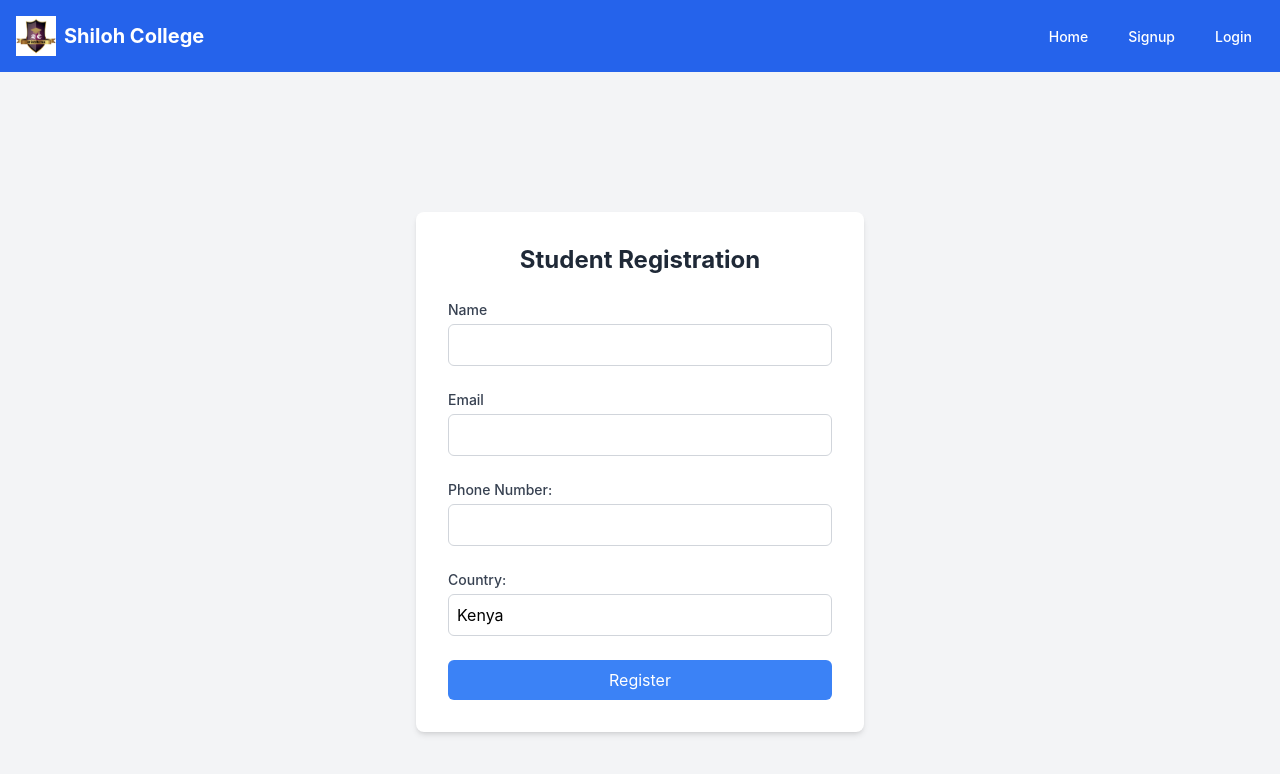
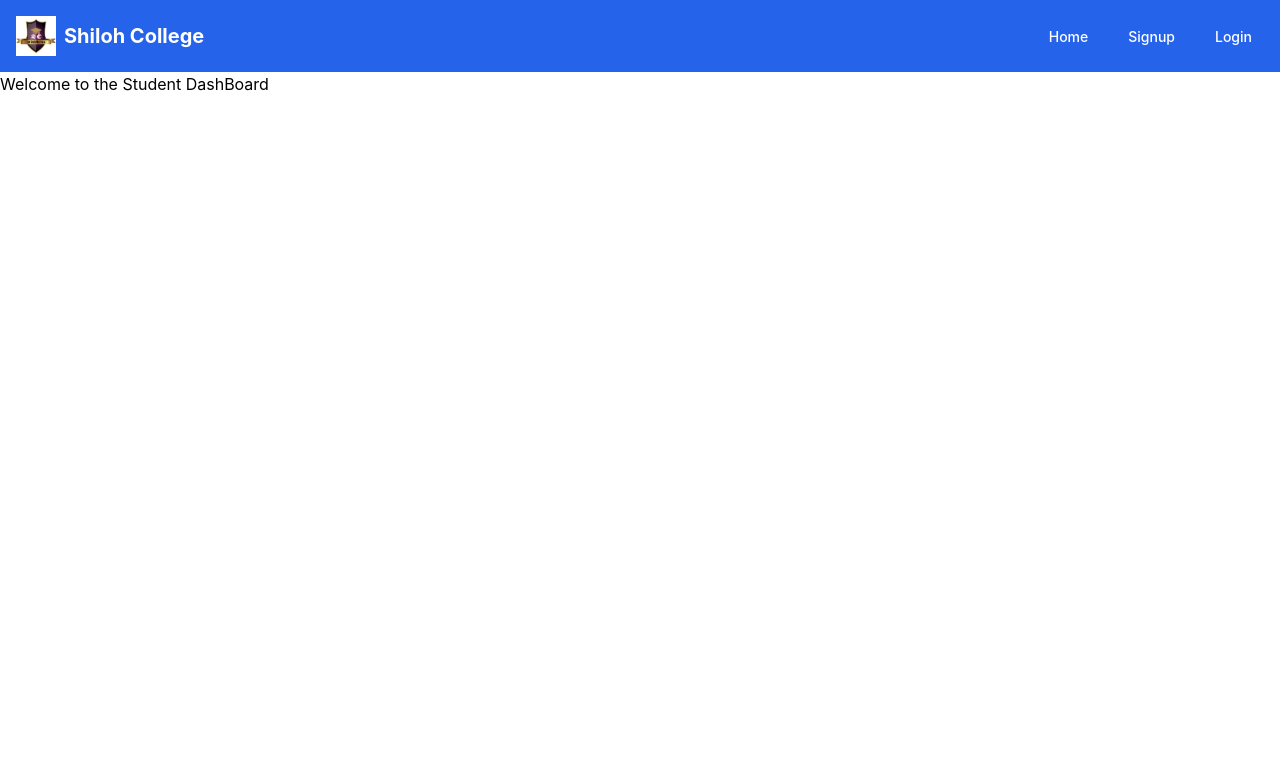
Before and after one commit to williamNyongesa/shiloh-front, a React (Create React App) app: page /student in a window 1280 px wide. Shown: the top 774 px of the page. Built offline with nearby package versions, Linux system fonts and the light colour scheme.

Commit message:
renders student registration component

```diff
--- a/src/components/App.js
+++ b/src/components/App.js
@@ -6,6 +6,7 @@ import Signup from './Signup'
 import Login from './Login'
 import Admin from './admin/Admin'
 import StudentDashboard from './students/StudentDashboard';
+import { StudentRegistration } from './students/StudentRegistration';
 
 function App() {
   return (
@@ -16,7 +17,8 @@ function App() {
             <Route path="/signup" element={<Signup />} />
             <Route path="/login" element={<Login />} />
             <Route path="/admin" element={<Admin />} />
-            <Route path="/student" element={<StudentDashboard />} />
+          <Route path="/student" element={<StudentDashboard />} />
+          <Route path="/student/registration" element={<StudentRegistration />} />
           </Routes>
         </div>
 
--- a/src/components/students/StudentDashboard.js
+++ b/src/components/students/StudentDashboard.js
@@ -1,9 +1,9 @@
-import { StudentRegistration } from "./StudentRegistration";
+
 
 const StudentDashboard = () => {
     return (
         <div>
-            <StudentRegistration />
+           <h1>Welcome to the Student DashBoard</h1>
         </div>
      );
 }
--- a/src/components/students/StudentRegistration.js
+++ b/src/components/students/StudentRegistration.js
@@ -35,7 +35,7 @@ export const StudentRegistration = () => {
                 if (response.ok) {
                     const data = await response.json();
                     setAuth({ user: data, role: "student" });
-                    navigate("/");
+                    navigate("/student");
                 } else {
                     const errorData = await response.json();
                     console.error("Registration failed:", errorData.message || "Unknown error");
```
